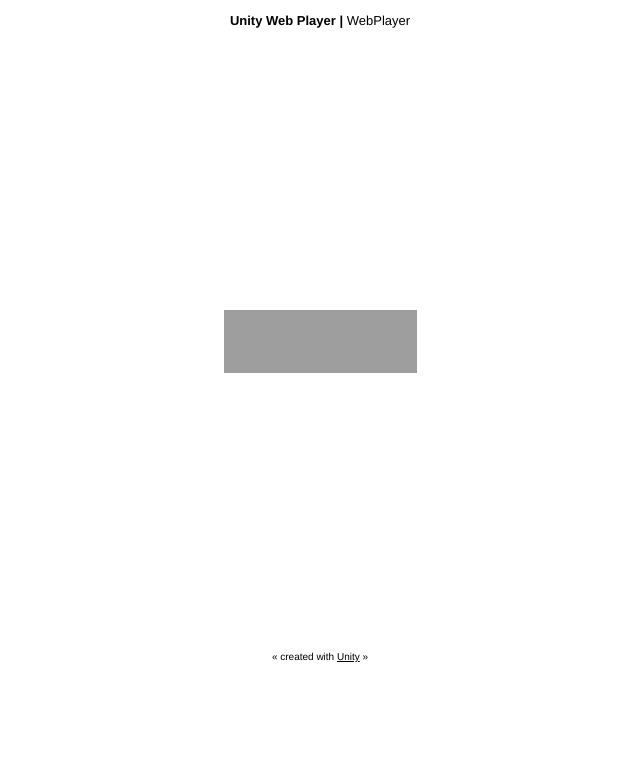
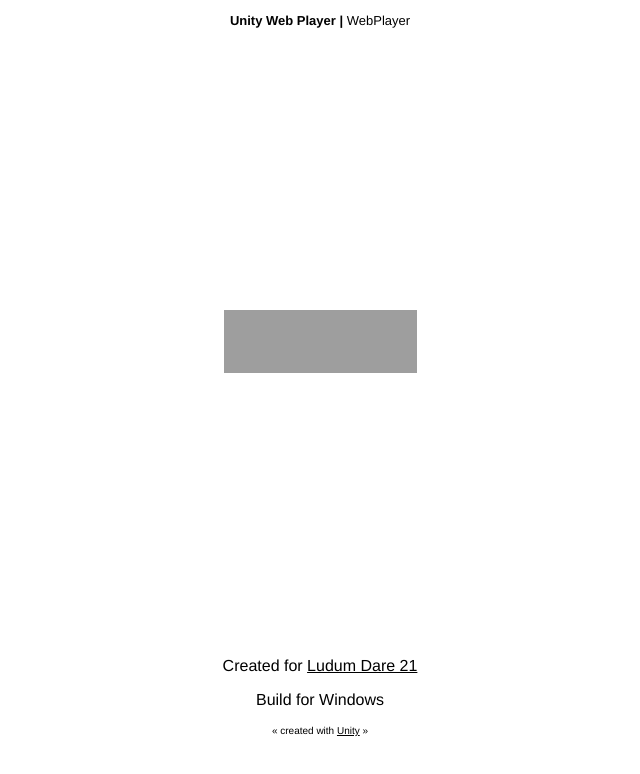
Before and after one commit to hayfield/hayfield.github.com, a plain HTML site: page ludum-dare/21/webplayer/WebPlayer.html in a window 1280 px wide. Shown: the whole page, without its empty margins (320-960 px from the left). Drawn offline with Linux system fonts and the light colour scheme; grey boxes are pictures that could not be loaded.

Commit message:
Add additional links to the Ludum Dare 21 webplayer page

```diff
--- a/ludum-dare/21/webplayer/WebPlayer.html
+++ b/ludum-dare/21/webplayer/WebPlayer.html
@@ -77,6 +77,8 @@
 				</div>
 			</div>
 		</div>
+		<p>Created for <a href="http://www.ludumdare.com/compo/ludum-dare-21/?action=preview">Ludum Dare 21</a></p>
+		<p>Build for Windows</p>
 		<p class="footer">&laquo; created with <a href="http://unity3d.com/unity/" title="Go to unity3d.com">Unity</a> &raquo;</p>
 	</body>
 </html>
```
